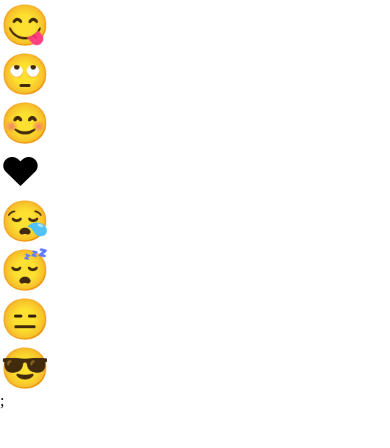
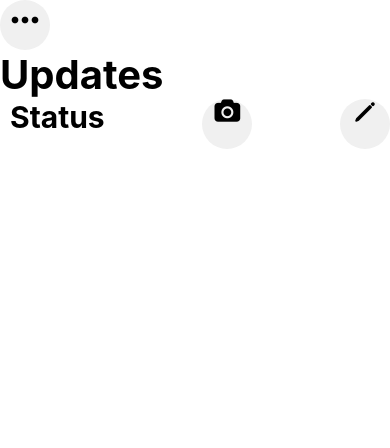
Before and after one commit to Maryam-hub455/my-app-2025-internship-react-native, a React Native app: screen / in a window 390 px wide. Shown: the top 448 px of the page. Built offline with nearby package versions, Linux system fonts and the light colour scheme.

Commit message:
till lecture 10

```diff
--- a/App.js
+++ b/App.js
@@ -1,6 +1,9 @@
-import Listing from "./src/screens/listing";
-import Counter from "./src/screens/listing";
+import WhatsappStatus from "./src/screens/whatsappStatus/whatsappStatus";
+
+
+
+
 export default function APP() {
-    return <Listing/>;
+    return <WhatsappStatus/>;
 
 }
--- /dev/null
+++ b/src/components/iconContainer.js
@@ -0,0 +1,22 @@
+import { StyleSheet,View } from "react-native";
+
+export const IconContainer=({icon}) => {
+
+    return(
+        <View style={styles.container}>
+        {icon}
+        </View>
+    )
+}
+
+const styles = StyleSheet.create({
+
+    container:{
+        width:50,
+        height:50,
+        borderRadius:25,
+        backgroundColor:'#f0f0f0',
+        alignItems:"center",
+
+    },
+});
--- /dev/null
+++ b/src/screens/whatsappStatus/styles.js
@@ -0,0 +1,32 @@
+import { StyleSheet } from "react-native";
+
+export const styles = StyleSheet.create({
+
+  header: {
+    marginTop: 50,
+    paddingHorizontal:50,
+
+  },
+  headerText:{
+  fontSize:40,
+  fontWeight:"bold",
+  },
+  statusListing:{
+
+  },
+  statusListingHeading:{
+    flexDirection:"row",
+    justifyContent:"space-between",
+  },
+  headerSubListingContainer:{
+    flexDirection:"row",
+    gap:10,
+
+  },
+  headerSubText:{
+      fontSize:30,
+      fontWeight:"bold",
+      paddingHorizontal:10
+    },
+
+});
--- /dev/null
+++ b/src/screens/whatsappStatus/whatsappStatus.js
@@ -0,0 +1,39 @@
+import { View, Text,StyleSheet } from 'react-native'
+import React from 'react'
+import MaterialCommunityIcons from '@expo/vector-icons/MaterialCommunityIcons';
+import FontAwesome from '@expo/vector-icons/FontAwesome';
+import Ionicons from '@expo/vector-icons/Ionicons';
+import {styles} from './styles';
+import { IconContainer } from '../../components/iconContainer';
+export default function WhatsappStatus() {
+  return (
+    <View>
+      <View style={StyleSheet.header}>
+        <IconContainer
+        icon={<MaterialCommunityIcons
+         name="dots-horizontal"
+         size={40}
+         color="black" />}
+        />
+
+         </View>
+         <Text style={styles.headerText}>Updates</Text>
+         <View style={styles.statusListing}>
+         <View style={styles.statusListingHeading}>
+
+          <Text style={styles.headerSubText}>Status</Text>
+
+            <IconContainer
+              icon={<FontAwesome name="camera" size={24} color="black" />}
+            />
+
+            <IconContainer
+            icon={<Ionicons name="pencil" size={24} color="black" />}
+             />
+
+             </View>
+          </View>
+         </View>
+
+  )
+}
```
Also changed, not shown: 1 other file (tests, documents, lock files or other folders).
